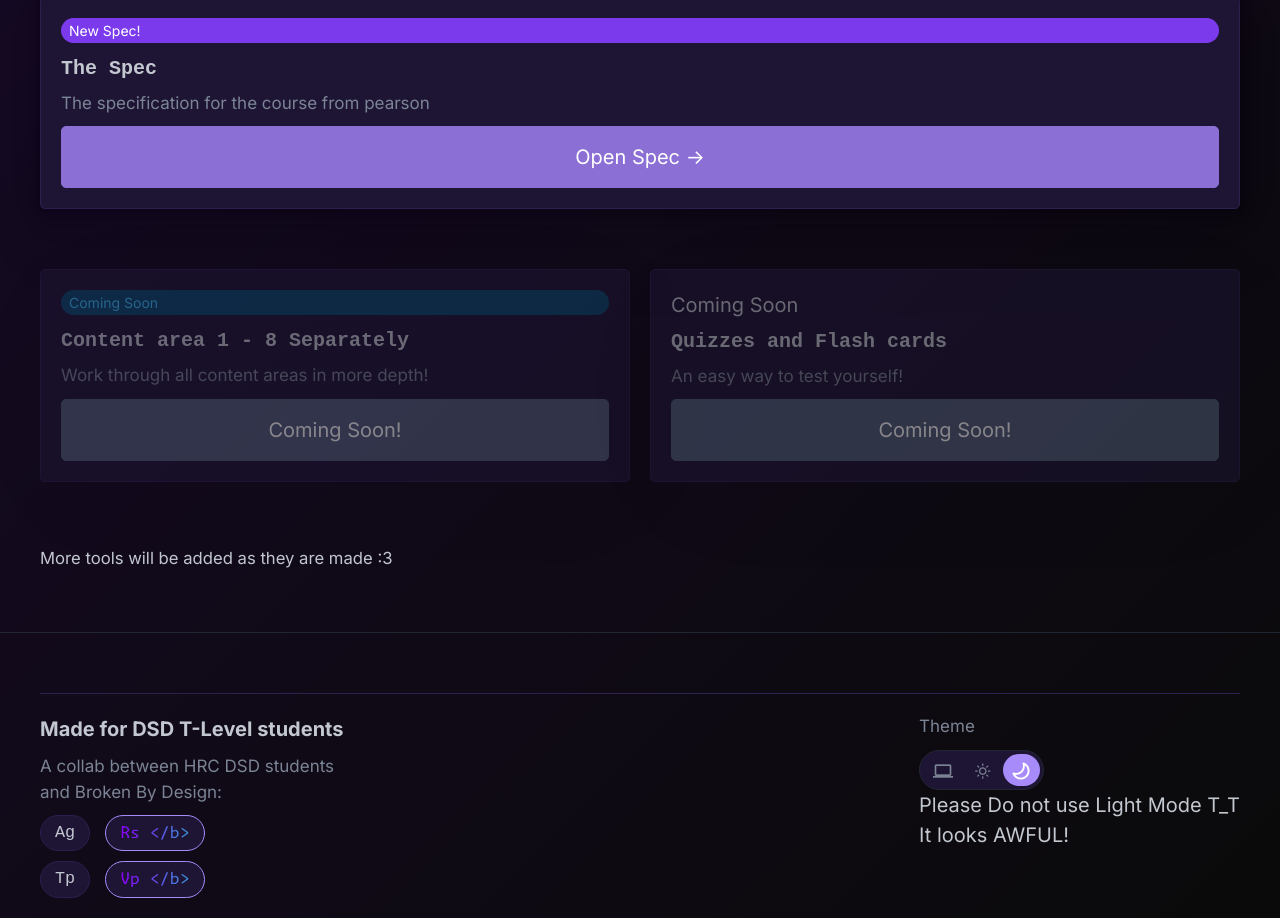
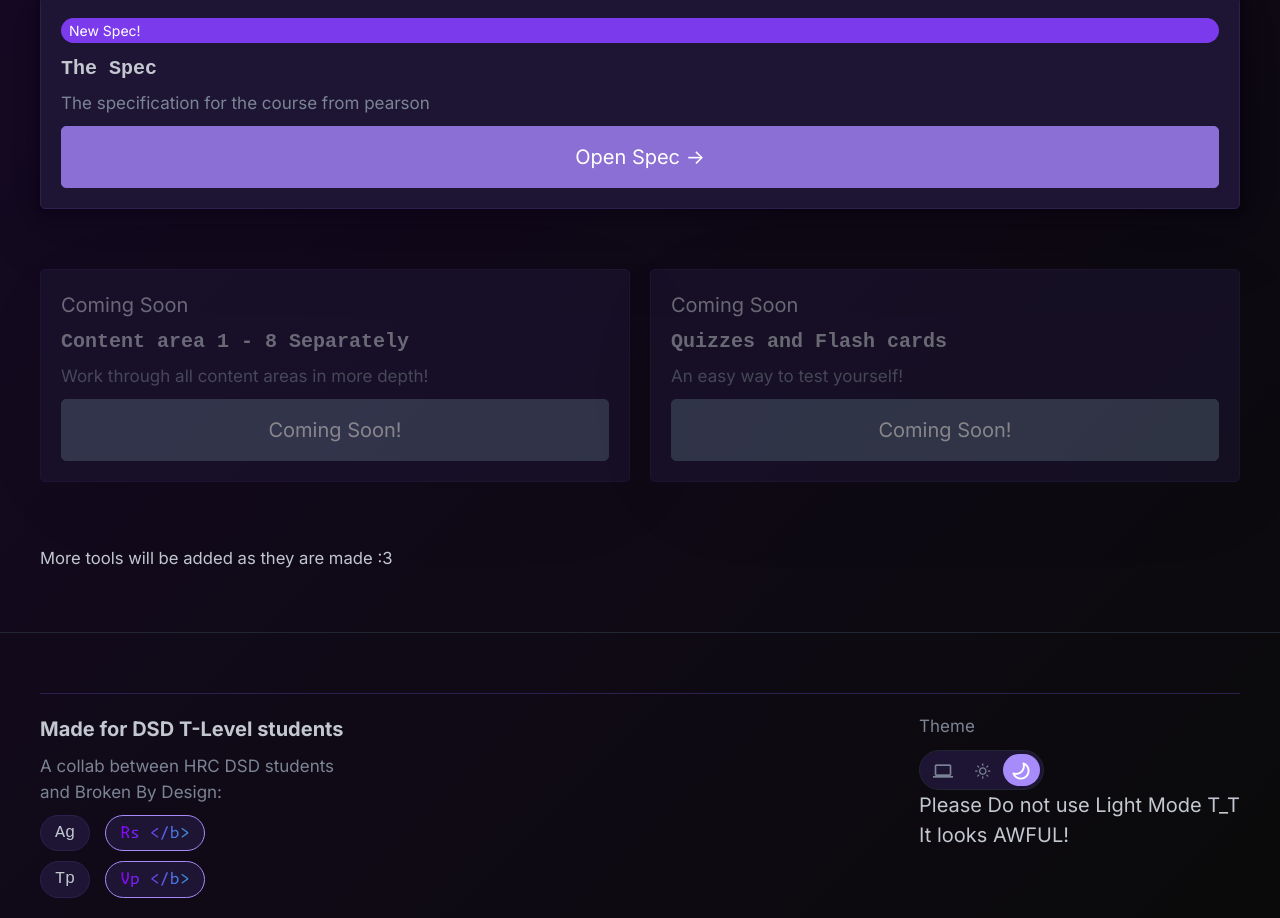
Before and after one commit to Broken-By-Design/DSD-Study-Guides, a plain HTML site: page index.html in a window 1280 px wide. Shown: the part 1004-1922 px from the top of the page. Drawn offline with nearby package versions, Linux system fonts and the light colour scheme; a web font is replaced by a local one.

Commit message:
FIX: badge-new

```diff
--- a/index.html
+++ b/index.html
@@ -78,7 +78,7 @@
             <div class="card-grid">
 
                 <article class="guide-card coming-soon">
-                    <span class="badge new">Coming Soon</span>
+                    <span class="badge-new">Coming Soon</span>
                     <h3>Content area 1 - 8 Separately</h3>
                     <p>Work through all content areas in more depth!</p>
                     <a href="#" role="button" class="secondary">Coming Soon!</a>
```
